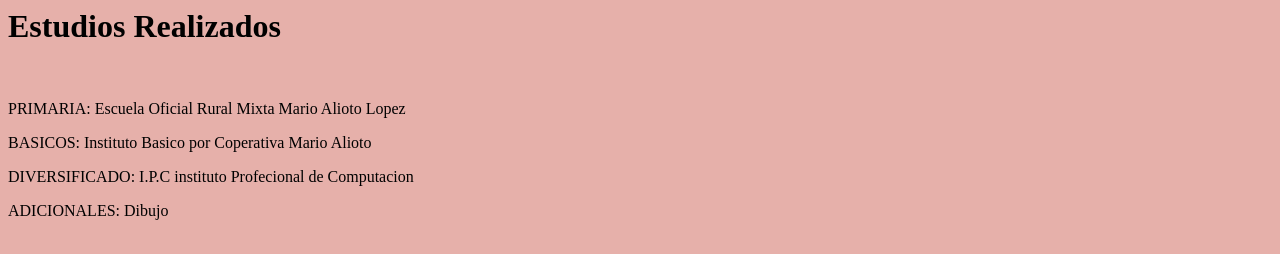
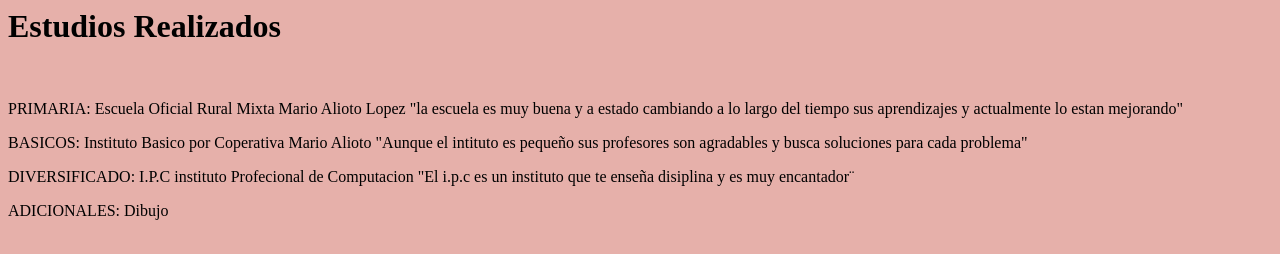
Before and after one commit to melanydeleon/AIRL2024, a plain HTML site: page Estudios.html in a window 1280 px wide. Drawn offline with Linux system fonts and the light colour scheme.

Commit message:
Update Estudios.html

```diff
--- a/Estudios.html
+++ b/Estudios.html
@@ -4,10 +4,13 @@
 <body bgcolor="#e6b0aa">
 <h1>Estudios Realizados</h1><br>
 <p> PRIMARIA: Escuela Oficial Rural Mixta Mario Alioto Lopez
+  "la escuela es muy buena y a estado cambiando a lo largo del tiempo sus aprendizajes y actualmente lo estan mejorando"
 </p>
 <p> BASICOS: Instituto Basico por Coperativa Mario Alioto
+  "Aunque el intituto es pequeño sus profesores son agradables y busca soluciones para cada problema"
 </p>
 <p> DIVERSIFICADO: I.P.C instituto Profecional de Computacion
+  "El i.p.c es un instituto que te enseña disiplina y es muy encantador¨
 </p>
 <p> ADICIONALES: Dibujo
 </p>
```
